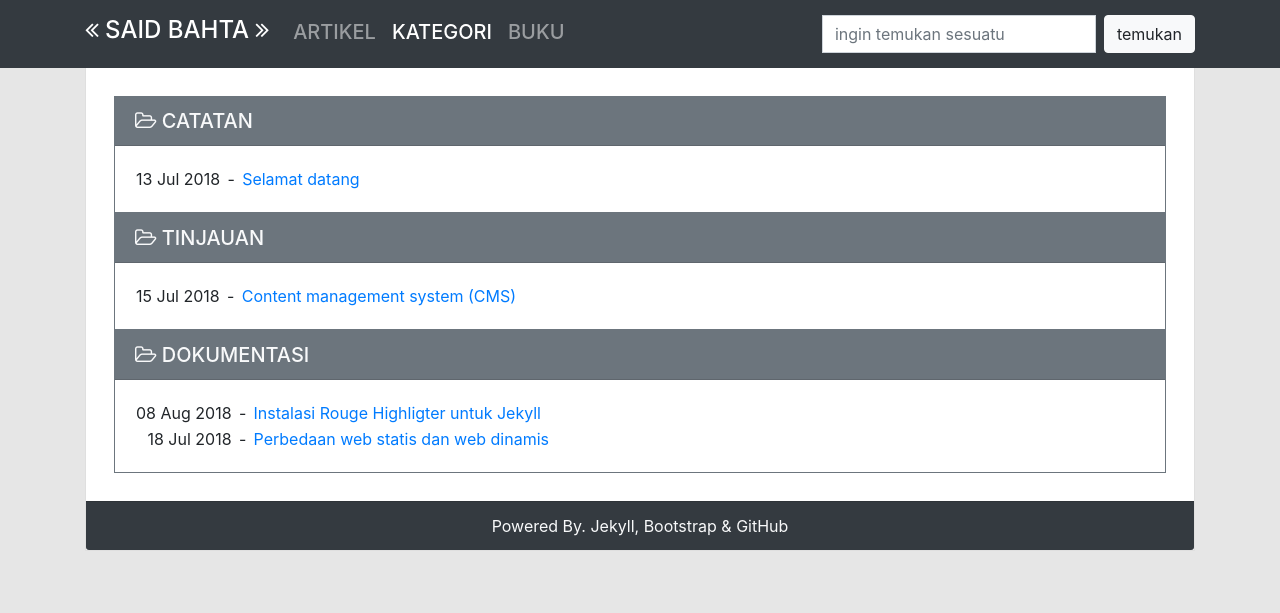
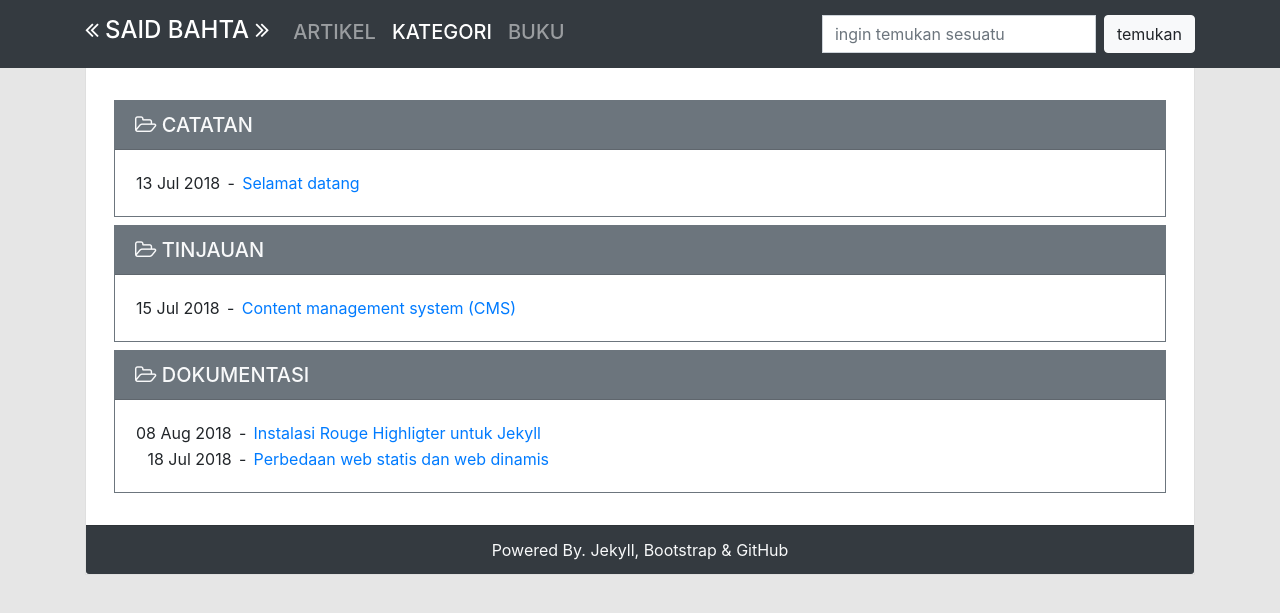
Before and after one commit to surtinaali/blog, a Jekyll site: the page built from kategori.html, in a window 1280 px wide. Shown: the top 613 px of the page. Built offline with Jekyll 4.4.1, drawn with Linux system fonts in a browser that asks for light colours.

Commit message:
tambahkan margin

```diff
--- a/kategori.html
+++ b/kategori.html
@@ -5,7 +5,7 @@ nav_order: 2
 ---
 <div class="card border-0 p-2">
     {% for category in site.categories %} {% assign category_name = category[0] %}
-    <div id="{{category_name}}" class="card border-secondary rounded-0">
+    <div id="{{category_name}}" class="card border-secondary rounded-0 my-1">
         <div class="card-header pb-0 pt-auto bg-secondary rounded-0 text-light">
             <h5 class="card-title">
                 <i class="fa fa-folder-open-o" aria-hidden="true"></i> {{ category_name | upcase }}</h5>
```
Lines whose indentation alone changed are shown as unchanged.
